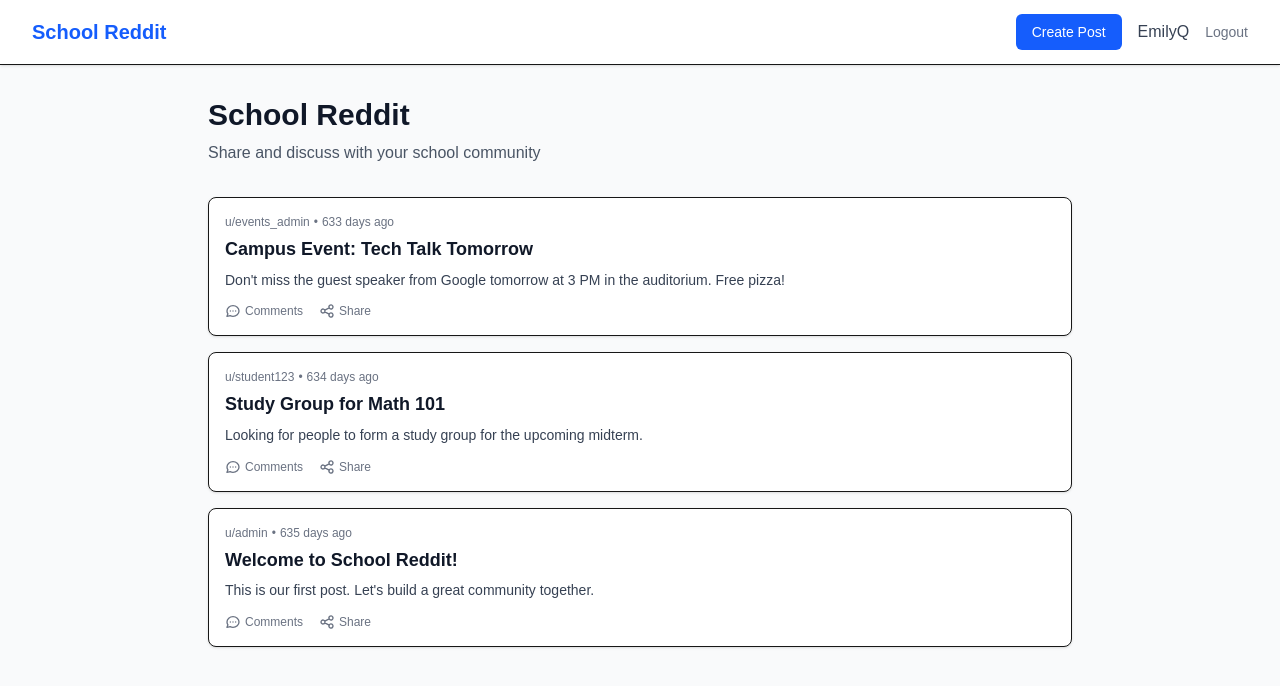
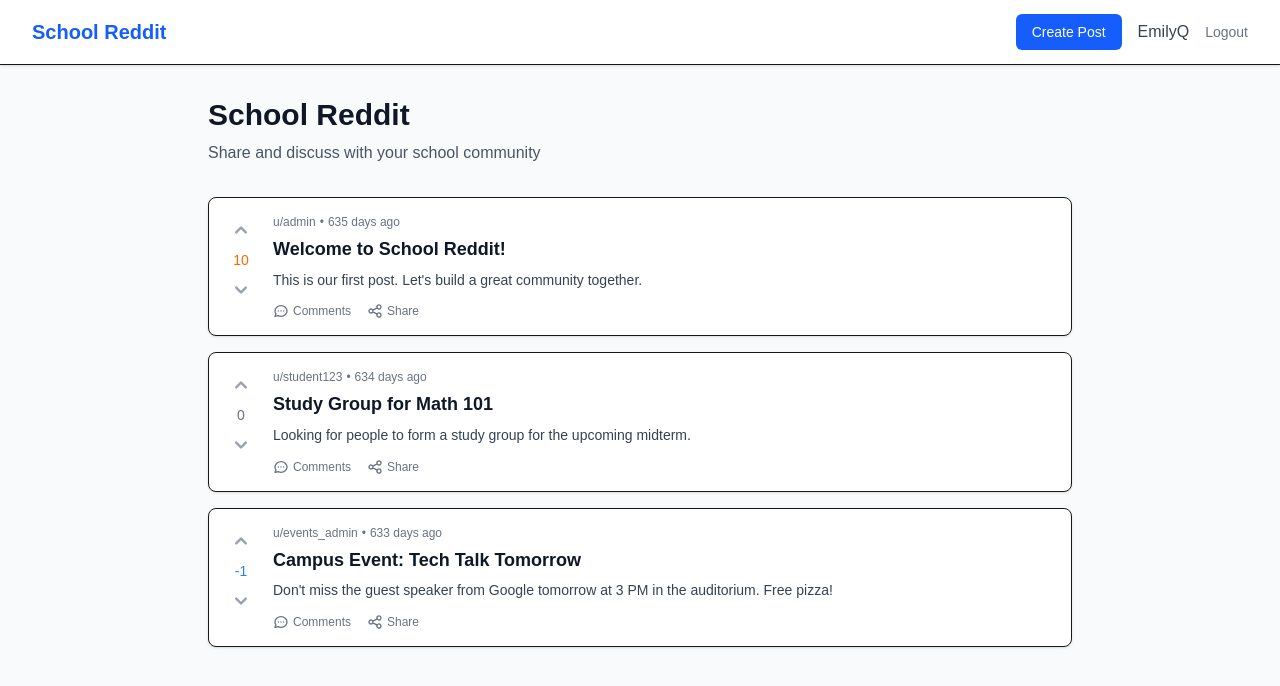
Before and after one commit to emilyqin05/anonymous-social-media, a Next.js app in the folder client/: page / in a window 1280 px wide. Shown: the top 686 px of the page. Built offline with nearby package versions, Linux system fonts and the light colour scheme.

Commit message:
adding voting functionality

```diff
--- a/client/src/app/page.tsx
+++ b/client/src/app/page.tsx
@@ -11,21 +11,24 @@ const mockPosts = [
     title: "Welcome to School Reddit!",
     content: "This is our first post. Let's build a great community together.",
     username: "admin",
-    created_at: "2024-01-01T00:00:00Z"
+    created_at: "2024-01-01T00:00:00Z",
+    score: 10
   },
   {
     id: 2,
     title: "Study Group for Math 101",
     content: "Looking for people to form a study group for the upcoming midterm.",
     username: "student123",
-    created_at: "2024-01-02T00:00:00Z"
+    created_at: "2024-01-02T00:00:00Z",
+    score: 0
   },
   {
     id: 3,
     title: "Campus Event: Tech Talk Tomorrow",
     content: "Don't miss the guest speaker from Google tomorrow at 3 PM in the auditorium. Free pizza!",
     username: "events_admin",
-    created_at: "2024-01-03T00:00:00Z"
+    created_at: "2024-01-03T00:00:00Z",
+    score: -1
   }
 ]
 
@@ -59,9 +62,11 @@ export default function HomePage() {
               </div>
             </div>
           ) : (
-            sortedPosts.map((post) => (
+            <div className="space-y-4">
+            {posts.map((post) => (
               <PostCard key={post.id} post={post} />
-            ))
+            ))}
+            </div>
           )}
         </div>
       </div>
--- a/client/src/components/PostCard.tsx
+++ b/client/src/components/PostCard.tsx
@@ -1,12 +1,15 @@
 "use client"
 
 import { useState } from "react"
+import VoteButtons from "./VoteButtons"
 
 interface Post {
   id: number
   title: string
   content: string
   username: string
+  score: number
+  user_vote?: number
   created_at: string
 }
 
@@ -15,7 +18,15 @@ interface PostCardProps {
 }
 
 export default function PostCard({ post: initialPost }: PostCardProps) {
-  const [post] = useState(initialPost) // no vote state needed anymore
+  const [post, setPost] = useState(initialPost)
+
+  const handleVoteChange = (newScore: number, newUserVote: number | null) => {
+    setPost((prev) => ({
+      ...prev,
+      score: newScore,
+      user_vote: newUserVote || undefined,
+    }))
+  }
 
   const formatDate = (dateString: string) => {
     const date = new Date(dateString)
@@ -34,6 +45,7 @@ export default function PostCard({ post: initialPost }: PostCardProps) {
   }
 
   const formatContent = (content: string) => {
+    // Simple formatting: preserve line breaks and limit length for preview
     const maxLength = 500
     if (content.length <= maxLength) {
       return content
@@ -43,24 +55,24 @@ export default function PostCard({ post: initialPost }: PostCardProps) {
 
   return (
     <div className="bg-white rounded-lg shadow-sm border hover:shadow-md transition-shadow duration-200">
-      <div className="p-4">
-        {/* Post header */}
+      <div className="flex p-4">
+        {/* Voting section */}
+        <div className="mr-4">
+          <VoteButtons postId={post.id} score={post.score} userVote={post.user_vote} onVoteChange={handleVoteChange} />
+        </div>
+
+        {/* Post content */}
+        <div className="flex-1 min-w-0">
           <div className="flex items-center text-xs text-gray-500 mb-2">
             <span className="font-medium">u/{post.username}</span>
             <span className="mx-1">•</span>
             <span>{formatDate(post.created_at)}</span>
           </div>
 
-        {/* Title */}
-        <h3 className="text-lg font-semibold text-gray-900 mb-2 leading-tight">
-          {post.title}
-        </h3>
+          <h3 className="text-lg font-semibold text-gray-900 mb-2 leading-tight">{post.title}</h3>
 
-        {/* Content */}
           <div className="text-gray-700 text-sm leading-relaxed">
-          <p className="whitespace-pre-wrap break-words">
-            {formatContent(post.content)}
-          </p>
+            <p className="whitespace-pre-wrap break-words">{formatContent(post.content)}</p>
           </div>
 
           {/* Post actions */}
@@ -91,5 +103,6 @@ export default function PostCard({ post: initialPost }: PostCardProps) {
           </div>
         </div>
       </div>
+    </div>
   )
 }
--- /dev/null
+++ b/client/src/components/VoteButtons.tsx
@@ -0,0 +1,107 @@
+"use client"
+
+import { useState } from "react"
+
+interface VoteButtonsProps {
+  postId: number
+  score: number
+  userVote?: number
+  onVoteChange?: (newScore: number, newUserVote: number | null) => void
+}
+
+export default function VoteButtons({
+  postId,
+  score: initialScore,
+  userVote: initialUserVote,
+  onVoteChange,
+}: VoteButtonsProps) {
+  // Fake auth: hardcode a logged-in user
+  const user = { username: "EmilyQ" } // set to null to simulate logged out
+
+  // Local state for score + userVote
+  const [score, setScore] = useState(initialScore)
+  const [userVote, setUserVote] = useState<number | null>(initialUserVote || null)
+  const [loading, setLoading] = useState(false)
+
+  const handleVote = async (value: number) => {
+    if (!user) return // require login
+
+    setLoading(true)
+    try {
+      // Toggle vote if clicking same button
+      const newValue = userVote === value ? null : value
+
+      // Compute new score based on action
+      let newScore = score
+      if (userVote === value) {
+        // Removing existing vote
+        newScore -= value
+      } else {
+        // Switching or adding new vote
+        newScore += newValue! - (userVote || 0)
+      }
+
+      // Update local state
+      setScore(newScore)
+      setUserVote(newValue)
+
+      // Notify parent if needed
+      onVoteChange?.(newScore, newValue)
+    } finally {
+      setLoading(false)
+    }
+  }
+
+  return (
+    <div className="flex flex-col items-center space-y-1">
+      {/* Upvote */}
+      <button
+        onClick={() => handleVote(1)}
+        disabled={!user || loading}
+        className={`p-1 rounded transition-colors ${
+          userVote === 1
+            ? "text-orange-500 bg-orange-50"
+            : "text-gray-400 hover:text-orange-500 hover:bg-orange-50"
+        } ${!user ? "cursor-not-allowed opacity-50" : ""} ${loading ? "opacity-50" : ""}`}
+        title={!user ? "Login to vote" : userVote === 1 ? "Remove upvote" : "Upvote"}
+      >
+        <svg className="w-6 h-6" fill="currentColor" viewBox="0 0 20 20">
+          <path
+            fillRule="evenodd"
+            d="M14.707 12.707a1 1 0 01-1.414 0L10 9.414l-3.293 3.293a1 1 0 01-1.414-1.414l4-4a1 1 0 011.414 0l4 4a1 1 0 010 1.414z"
+            clipRule="evenodd"
+          />
+        </svg>
+      </button>
+
+      {/* Score */}
+      <span
+        className={`text-sm font-medium transition-colors ${
+          score > 0 ? "text-orange-500" : score < 0 ? "text-blue-500" : "text-gray-500"
+        }`}
+      >
+        {score}
+      </span>
+
+      {/* Downvote */}
+      <button
+        onClick={() => handleVote(-1)}
+        disabled={!user || loading}
+        className={`p-1 rounded transition-colors ${
+          userVote === -1
+            ? "text-blue-500 bg-blue-50"
+            : "text-gray-400 hover:text-blue-500 hover:bg-blue-50"
+        } ${!user ? "cursor-not-allowed opacity-50" : ""} ${loading ? "opacity-50" : ""}`}
+        title={!user ? "Login to vote" : userVote === -1 ? "Remove downvote" : "Downvote"}
+      >
+        <svg className="w-6 h-6" fill="currentColor" viewBox="0 0 20 20">
+          <path
+            fillRule="evenodd"
+            d="M5.293 7.293a1 1 0 011.414 0L10 10.586l3.293-3.293a1 1 0 111.414 1.414l-4 4a1 1 0 01-1.414 0l-4-4a1 1 0 010-1.414z"
+            clipRule="evenodd"
+          />
+        </svg>
+      </button>
+    </div>
+  )
+}
```
Lines whose indentation alone changed are shown as unchanged.
